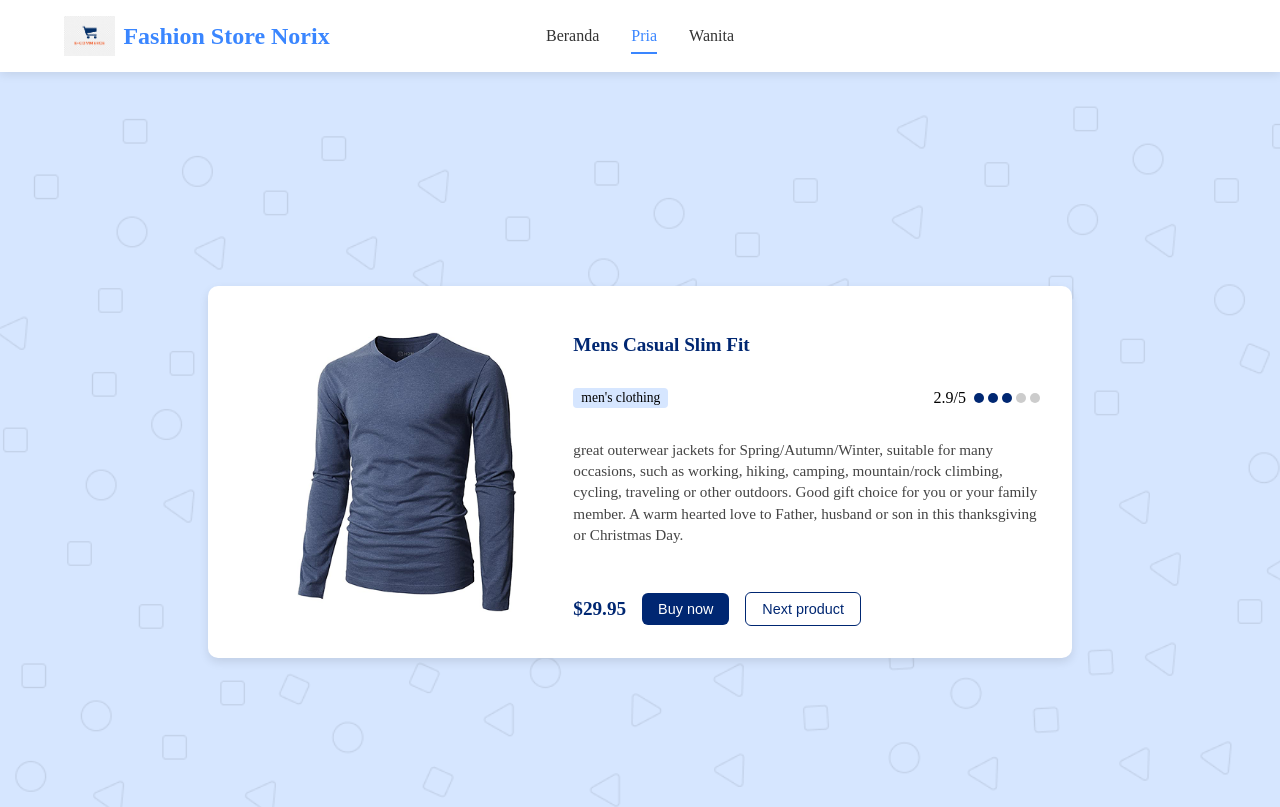
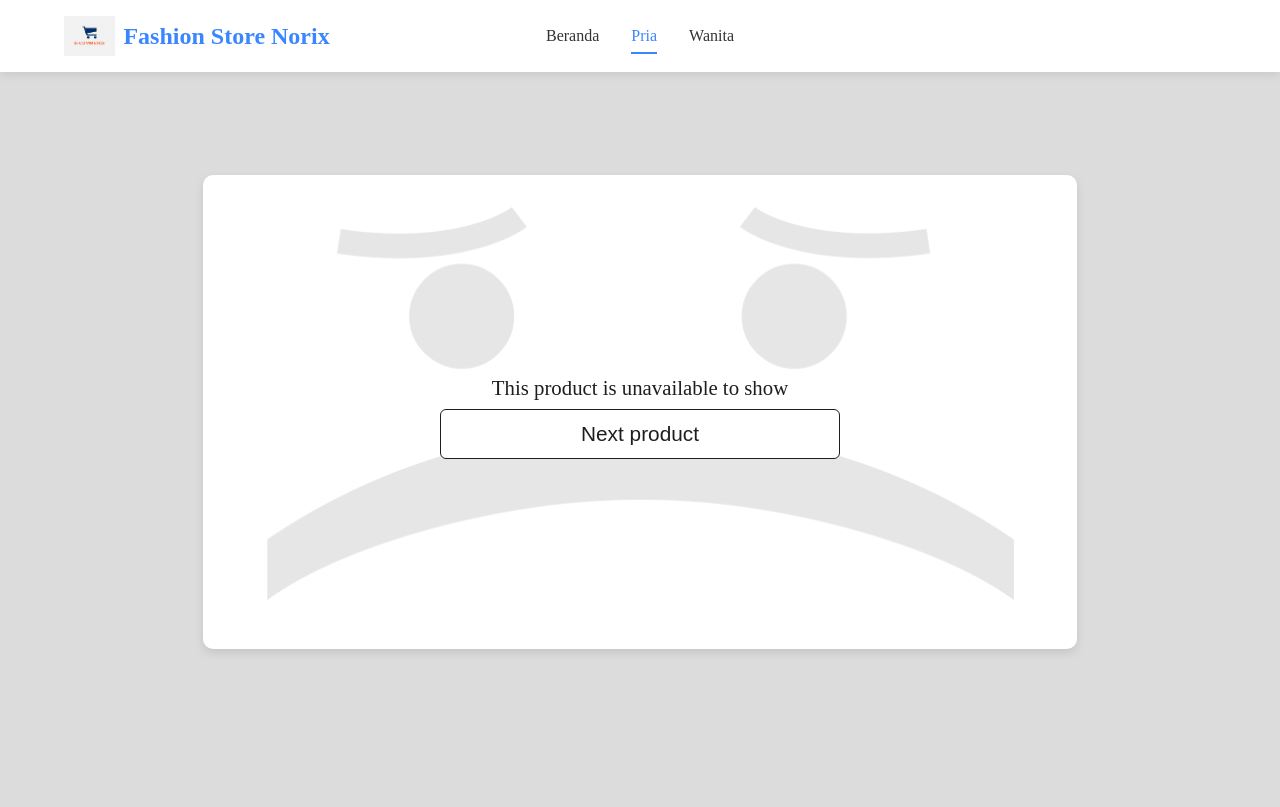
Before and after one commit to ANNAN-RAFSANJANI/ecommerce-catalog, a Vue app: page /pria in a window 1280 px wide. Shown: the top 807 px of the page. Built offline with nearby package versions, Linux system fonts and the light colour scheme.

Commit message:
memperbaiki unvailable section

```diff
--- a/package.json
+++ b/package.json
@@ -8,6 +8,7 @@
     "lint": "vue-cli-service lint"
   },
   "dependencies": {
+    "axios": "^1.9.0",
     "core-js": "^3.8.3",
     "vue": "^2.6.14",
     "vue-router": "^3.6.5"
--- a/src/App.vue
+++ b/src/App.vue
@@ -1,4 +1,4 @@
-<template>
+<!-- <template>
   <div id="app">
     <NavbarSection />
     <router-view />
@@ -19,23 +19,27 @@ export default {
 
   }
 };
-</script>
+</script> -->
 
-<!-- <template>
+<template>
   <div id="app">
-    <UnavailableProductSection />
+    <NavbarSection />
+    <UnavailableProductSection/>
+    <FooterSection />
   </div>
 </template>
 
 <script>
-import UnavailableProductSection from './components/unavailable-poduct.vue';
-
+import UnavailableProductSection from './components/unavailable-product.vue'
+import NavbarSection from './components/navbar-section.vue';
+import FooterSection from './components/footer-section.vue';
 
 export default {
   name: 'App',
   components: {
-    UnavailableProductSection
-
+    NavbarSection,
+    UnavailableProductSection,
+    FooterSection
   }
-};
-</script> -->
+}
+</script>
--- a/src/assets/style/men-style.css
+++ b/src/assets/style/men-style.css
@@ -6,13 +6,13 @@
   background-color: #D6E6FF;
   background-size: cover;
   min-height: 100vh;
-  width: 100vw;
+  width: 100%;
   box-sizing: border-box;
 }
 
 .product-card-men {
   grid-column: 1 / -1;
-  max-width: 800px;
+  max-width: 980px;
   margin: auto;
   display: grid;
   grid-template-columns: repeat(12, 1fr);
@@ -20,6 +20,8 @@
   border-radius: 10px;
   padding: 2rem;
   box-shadow: 0 4px 10px rgba(0, 0, 0, 0.1);
+  position: relative;
+  bottom: 70px;
 }
 
 .product-image-men {
--- a/src/assets/style/unavailable-product-style.css
+++ b/src/assets/style/unavailable-product-style.css
@@ -1,31 +1,33 @@
 .unavailable-product-section {
-    display: flex;
-    justify-content: center;
-    align-items: center;
+  display: grid;
+  grid-template-columns: repeat(12, 1fr);
   padding: 2rem;
   background-color: #DCDCDC;
   background-size: cover;
   min-height: 100vh;
-    width: 100vw;
+  width: 100%;
   box-sizing: border-box;
 }
 
 .unavailable-product-card {
+  grid-column: 1 / -1;
+  margin: auto;
   background: #fff;
   border-radius: 10px;
   padding: 2rem;
   box-shadow: 0 4px 10px rgba(0, 0, 0, 0.1);
-    max-width: 850px;
-    width: 200%;
+  width: 810px;
+  height: 410px;
   display: flex;
   flex-direction: column;
   align-items: center;
   justify-content: center;
   position: relative;
+  bottom: 60px;
 }
 
 .sad-face {
-    width: 900px;
+  width: 100%;
   height: 450px;
   background-image: url("../img/unavailable-product-img/sad-face.png");
   background-repeat: no-repeat;
@@ -78,3 +80,29 @@
   padding: 0;
   min-height: 100vh;
 }
+
+
+/* @media (max-width: 768px) {
+  .unavailable-product-section {
+    padding: 1rem;
+  }
+
+  .unavailable-product-card {
+    padding: 1.5rem;
+    height: auto;
+    min-height: 400px;
+  }
+
+  .sad-face {
+    width: 150px;
+    height: 150px;
+  }
+
+  .unavailable-text {
+    font-size: 1.1rem;
+  }
+
+  .btn.next {
+    width: 100%;
+  }
+} */
--- a/src/assets/style/women-style.css
+++ b/src/assets/style/women-style.css
@@ -6,13 +6,13 @@
   background-color: #FDE2FF;
   background-size: cover;
   min-height: 100vh;
-  width: 100vw;
+  width: 100%;
   box-sizing: border-box;
 }
 
 .product-card-women {
   grid-column: 1 / -1;
-  max-width: 800px;
+  max-width: 980px;
   margin: auto;
   display: grid;
   grid-template-columns: repeat(12, 1fr);
@@ -20,6 +20,8 @@
   border-radius: 10px;
   padding: 2rem;
   box-shadow: 0 4px 10px rgba(0, 0, 0, 0.1);
+  position: relative; /* tambahkan ini */
+  bottom: 70px;        /* ini akan berfungsi sekarang */
 }
 
 .product-image-women {
--- a/src/components/men-section.vue
+++ b/src/components/men-section.vue
@@ -1,46 +1,109 @@
 <template>
   <div class="product-section-men">
-    <div class="product-card-men">
+    <div v-if="loading" class="loading">Loading products...</div>
+    <div v-else-if="error" class="error">{{ error }}</div>
+    <div v-else-if="product && product.category === 'men\'s clothing'" class="product-card-men">
       <div class="product-image-men">
-        <img src="/img/men-img/baju 1.png" alt="Baju" />
+        <img :src="product.image" :alt="product.title" />
       </div>
       <div class="product-details-men">
         <h2 class="product-title-men">
-          Mens Casual Slim Fit
+          {{ product.title }}
         </h2>
         <div class="category-rating-men">
-          <span class="category-men">men's clothing</span>
+          <span class="category-men">{{ product.category }}</span>
           <div class="rating-men">
-            <span>2.9/5</span>
+            <span>{{ product.rating?.rate.toFixed(1) }}/5</span>
             <span class="dots-men">
-              <span class="dot-men filled"></span>
-              <span class="dot-men filled"></span>
-              <span class="dot-men filled"></span>
-              <span class="dot-men"></span>
-              <span class="dot-men"></span>
+              <span
+                v-for="i in 5"
+                :key="i"
+                class="dot-men"
+                :class="{ filled: i <= Math.round(product.rating?.rate) }"
+              ></span>
             </span>
           </div>
         </div>
         <p class="description-men">
-          great outerwear jackets for Spring/Autumn/Winter, suitable for many occasions, such as working, hiking,
-          camping, mountain/rock climbing, cycling, traveling or other outdoors. Good gift choice for you or your family member.
-          A warm hearted love to Father, husband or son in this thanksgiving or Christmas Day.
+          {{ product.description }}
         </p>
         <div class="price-action-men">
-          <span class="price-men">$29.95</span>
+          <span class="price-men">${{ product.price }}</span>
           <button class="btn-men buy">Buy now</button>
-          <button class="btn-men next">Next product</button>
+          <button class="btn-men next" @click="nextProduct">Next product</button>
         </div>
       </div>
+    </div>
+    <div v-else>
+      <UnavailableProductSection @next="nextProduct" />
     </div>
   </div>
 </template>
 
-
 <script>
 import '@/assets/style/men-style.css'
+import axios from 'axios'
+import UnavailableProductSection from './unavailable-product.vue'
 
 export default {
-name: "MenSection",
-};
+  name: "MenSection",
+  components: {
+    UnavailableProductSection
+  },
+  props: {
+    id: {
+      type: [String, Number],
+      default: null
+    }
+  },
+  data() {
+    return {
+      loading: true,
+      error: null,
+      product: null,
+      currentIndex: 1,
+      maxIndex: 20
+    }
+  },
+  watch: {
+    '$route.params.id': function(newId) {
+      if (newId) {
+        this.currentIndex = parseInt(newId);
+        this.fetchProduct();
+      }
+    }
+  },
+  methods: {
+    async fetchProduct() {
+      try {
+        this.loading = true
+        const response = await axios.get(`https://fakestoreapi.com/products/${this.currentIndex}`)
+        const product = response.data
+
+        this.product = product
+        this.loading = false
+      } catch (err) {
+        this.error = "Gagal memuat produk: " + err.message
+        this.loading = false
+      }
+    },
+    nextProduct() {
+      if (this.currentIndex < this.maxIndex) {
+        this.currentIndex++
+      } else {
+        this.currentIndex = 1
+      }
+
+      this.$router.push(`/pria/${this.currentIndex}`);
+
+    }
+  },
+  created() {
+    if (this.$route.params.id) {
+      this.currentIndex = parseInt(this.$route.params.id);
+    }
+
+    this.fetchProduct()
+  }
+}
 </script>
--- /dev/null
+++ b/src/components/unavailable-product.vue
@@ -0,0 +1,17 @@
+<template>
+  <div class="unavailable-product-section">
+    <div class="unavailable-product-card">
+      <div class="sad-face"></div>
+      <div class="unavailable-text">This product is unavailable to show</div>
+      <button class="btn next" @click="$emit('next')">Next product</button>
+    </div>
+  </div>
+</template>
+
+<script>
+  import '@/assets/style/unavailable-product-style.css';
+
+  export default {
+    name: "UnavailableProductSection",
+  };
+</script>
--- a/src/components/women-section.vue
+++ b/src/components/women-section.vue
@@ -1,44 +1,108 @@
 <template>
   <div class="product-section-women">
-    <div class="product-card-women">
+    <div v-if="loading" class="loading">Loading products...</div>
+    <div v-else-if="error" class="error">{{ error }}</div>
+    <div v-else-if="product && product.category === 'women\'s clothing'" class="product-card-women">
       <div class="product-image-women">
-        <img src="/img/women-img/baju 1.png" alt="Baju" />
+        <img :src="product.image" :alt="product.title" />
       </div>
       <div class="product-details-women">
         <h2 class="product-title-women">
-          Women's Casual Top
+          {{ product.title }}
         </h2>
         <div class="category-rating-women">
-          <span class="category-women">women's clothing</span>
+          <span class="category-women">{{ product.category }}</span>
           <div class="rating-women">
-            <span>4.2/5</span>
+            <span>{{ product.rating?.rate.toFixed(1) }}/5</span>
             <span class="dots-women">
-              <span class="dot-women filled"></span>
-              <span class="dot-women filled"></span>
-              <span class="dot-women filled"></span>
-              <span class="dot-women filled"></span>
-              <span class="dot-women"></span>
+              <span
+                v-for="i in 5"
+                :key="i"
+                class="dot-women"
+                :class="{ filled: i <= Math.round(product.rating?.rate) }"
+              ></span>
             </span>
           </div>
         </div>
         <p class="description-women">
-          Stylish and comfortable women's top perfect for casual outings. This versatile piece features a flattering fit and soft fabric, making it a must-have addition to your wardrobe. Pair it with jeans or a skirt for a complete look.
+          {{ product.description }}
         </p>
         <div class="price-action-women">
-          <span class="price-women">$19.95</span>
+          <span class="price-women">${{ product.price }}</span>
           <button class="btn-women buy">Buy now</button>
-          <button class="btn-women next">Next product</button>
+          <button class="btn-women next" @click="nextProduct">Next product</button>
         </div>
       </div>
+    </div>
+    <div v-else>
+      <UnavailableProductSection @next="nextProduct" />
     </div>
   </div>
 </template>
 
-
 <script>
 import '@/assets/style/women-style.css'
+import axios from 'axios'
+import UnavailableProductSection from './unavailable-product.vue'
 
 export default {
-name: "WomenSection",
-};
+  name: "WomenSection",
+  components: {
+    UnavailableProductSection
+  },
+  props: {
+    id: {
+      type: [String, Number],
+      default: null
+    }
+  },
+  data() {
+    return {
+      loading: true,
+      error: null,
+      product: null,
+      currentIndex: 1,
+      maxIndex: 20
+    }
+  },
+  watch: {
+    '$route.params.id': function(newId) {
+      if (newId) {
+        this.currentIndex = parseInt(newId);
+        this.fetchProduct();
+      }
+    }
+  },
+  methods: {
+    async fetchProduct() {
+      try {
+        this.loading = true
+        const response = await axios.get(`https://fakestoreapi.com/products/${this.currentIndex}`)
+        const product = response.data
+
+        this.product = product
+        this.loading = false
+      } catch (err) {
+        this.error = "Gagal memuat produk: " + err.message
+        this.loading = false
+      }
+    },
+    nextProduct() {
+      if (this.currentIndex < this.maxIndex) {
+        this.currentIndex++
+      } else {
+        this.currentIndex = 1
+      }
+
+      this.$router.push(`/wanita/${this.currentIndex}`);
+
+    }
+  },
+  created() {
+    if (this.$route.params.id) {
+      this.currentIndex = parseInt(this.$route.params.id);
+    }
+    this.fetchProduct()
+  }
+}
 </script>
--- a/src/router/index.js
+++ b/src/router/index.js
@@ -3,6 +3,7 @@ import VueRouter from 'vue-router'
 import HeroSection from '@/components/hero-section.vue'
 import MenSection from '@/components/men-section.vue'
 import WomenSection from '@/components/women-section.vue'
+import UnavailableProductSection from '@/components/unavailable-product.vue'
 
 Vue.use(VueRouter)
 
@@ -18,11 +19,27 @@ const routes = [
     component: MenSection
   },
   {
+    path: '/pria/:id',
+    name: 'PriaDetail',
+    component: MenSection,
+    props: true
+  },
+  {
     path: '/wanita',
     name: 'Wanita',
     component: WomenSection
   },
-
+  {
+    path: '/wanita/:id',
+    name: 'WanitaDetail',
+    component: WomenSection,
+    props: true
+  },
+  {
+    path: '/unavailable',
+    name: 'Unavailable',
+    component: UnavailableProductSection,
+  },
   {
     path: '*',
     redirect: '/'
```
Also changed, not shown: src/components/unavailable-poduct.vue (deleted, +0 -17 lines), 1 other file (tests, documents, lock files or other folders). Lines whose indentation alone changed are shown as unchanged.
